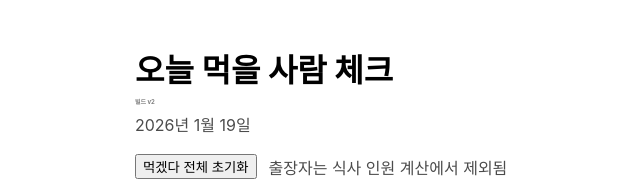
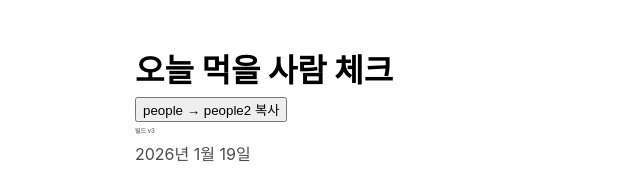
Before and after one commit to gosuminjun/check_app, a React (Create React App) app: page / in a window 1280 px wide. Shown: the top 181 px of the page, without its empty margins (95-735 px from the left). Built offline with nearby package versions, Linux system fonts and the light colour scheme; no server answers; the database is empty.

Commit message:
20260703 commit

```diff
--- a/src/App.js
+++ b/src/App.js
@@ -114,10 +114,25 @@ function App() {
     [mealPeople]
   );
 
+  async function copyCollection() {
+  const snapshot = await getDocs(collection(db, "people"));
+
+  for (const document of snapshot.docs) {
+    await setDoc(
+      doc(db, "lab", document.id),
+      document.data()
+    );
+  }
+
+  alert("복사 완료!");
+}
+
+
   return (
     <div style={{ maxWidth: 820, margin: "0 auto", padding: 24 }}>
       <h1 style={{ marginBottom: 6 }}>오늘 먹을 사람 체크</h1>
-      <h1 style={{ fontSize: 6, opacity: 0.5,marginBottom: 6 }}>빌드 v2</h1>
+      <button onClick={copyCollection}>people → people2 복사</button>
+      <h1 style={{ fontSize: 6, opacity: 0.5,marginBottom: 6 }}>빌드 v3</h1>
       <div style={{ opacity: 0.7, marginBottom: 18 }}>{formattedDate}</div>
       <div style={{ display: "flex", gap: 12, alignItems: "center", marginBottom: 16 }}>
         <button onClick={resetAllWillEat}>먹겠다 전체 초기화</button>
```
Also changed, not shown: 1 other file (tests, documents, lock files or other folders).
